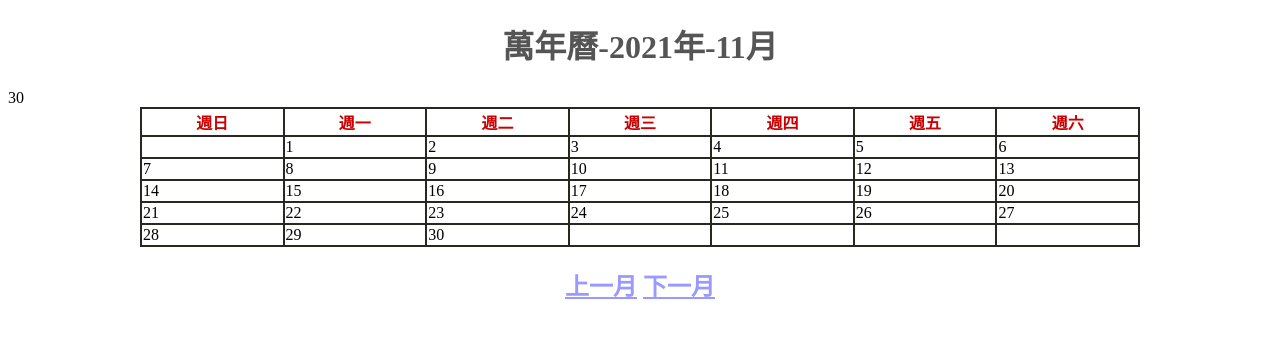
After one commit to tommy0722/php, a PHP site: page /onlinetime.php in a window 1280 px wide. The commit adds this page. Shown: the top 338 px of the page. Run offline with PHP 8.4, Linux system fonts and the light colour scheme.

Commit message:
新增萬年曆01版

```diff
--- /dev/null
+++ b/time/onlinetime.php
@@ -0,0 +1,108 @@
+<?php
+// 某年
+$year=date("Y");
+
+// 某月
+$month=date('m');
+
+// 本月總天數
+$days=date('t',strtotime("{$year}-{$month}-1"));
+
+// 本月1號是周幾
+$week=date('w',strtotime("{$year}-{$month}-1"));
+
+// 真正的第一天
+$first=1-$week;
+
+
+//月數大於12月年+1，月變成1月
+if($month>=12){
+    //下一年和下一月
+    $nextYear=$year+1;
+    $nextMonth=1;
+}else{
+    //下一年和下一月
+    $nextYear=$year;
+    $nextMonth=$month+1;
+}
+//月數小於1月份時，則年-1，月變成12月
+if($month<=1){
+    //下一年和下一月
+    $prevYear=$year-1;
+    $prevMonth=12;
+}else{
+    //下一年和下一月
+    $prevYear=$year;
+    $prevMonth=$month-1;
+}
+?>
+
+
+<!DOCTYPE html>
+<html lang="en">
+<head>
+    <meta charset="UTF-8">
+
+    <title>萬年曆</title>
+    <style>
+    h1,h2{
+        text-align: center;
+    }
+    h1{
+        color: #555;
+    }
+    a{
+        color: #99f;
+    }
+    table{
+        margin: 0 auto;
+        width: 1000px;
+        border: 2px solid #272822;
+        border-collapse: collapse;
+    }
+    td,th{
+        border: 2px solid #272822;
+
+    }
+    th{
+        color:#c00;
+        font-weight: bold;
+    }
+    </style>
+</head>
+<body>
+    <h1>萬年曆-<?php echo $year ?>年-<?php echo $month ?>月</h1>
+    <?php
+    echo $days;
+    ?>
+    <table>
+        <tr>
+            <th>週日</th>
+            <th>週一</th>
+            <th>週二</th>
+            <th>週三</th>
+            <th>週四</th>
+            <th>週五</th>
+            <th>週六</th>
+        </tr>
+    <?php
+        for($i=$first;$i<=$days;){
+            echo '<tr>';
+            for($j=0;$j<7;$j++){
+                if($i<=$days && $i>=1){
+                    echo "<td>{$i}</td>";
+                }else{
+                    echo "<td>&nbsp;</td>";
+                }
+                $i++;
+            }
+            echo '</tr>';
+        }
+        ?>
+    </table>
+    <h2>
+        <a href="index.php?y=<?php echo $prevYear ?>&m=<?php echo $prevMonth ?>">上一月</a>
+        <a href="index.php?y=<?php echo $nextYear ?>&m=<?php echo $nextMonth ?>">下一月</a>
+    </h2>
+</body>
+</html>
```
Also changed, not shown: time/test.php (added, +70 -0 lines), time/time05.php (+10 -10 lines).
